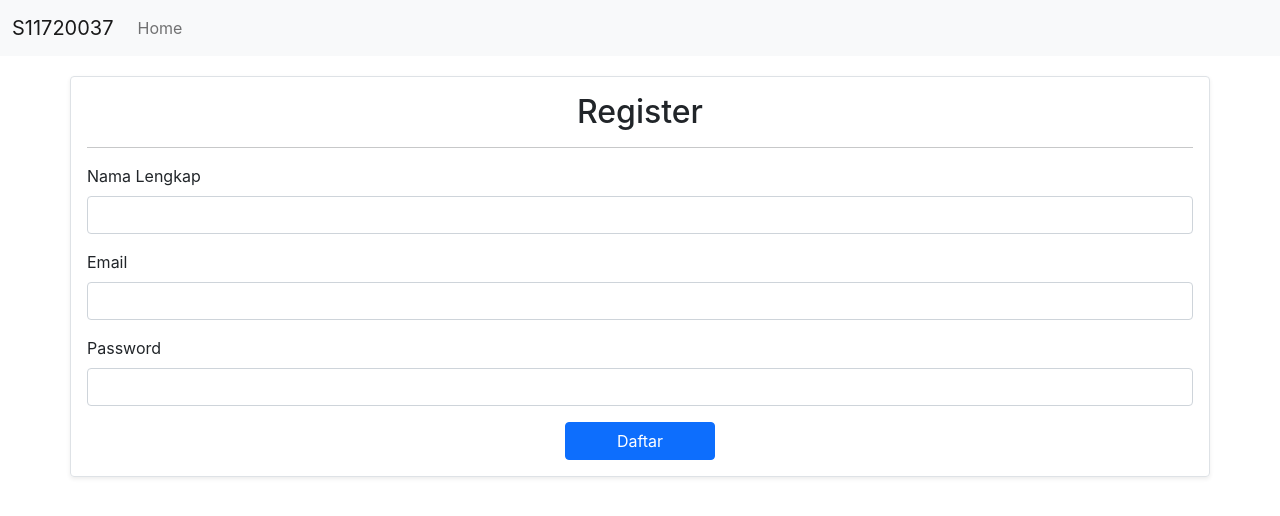
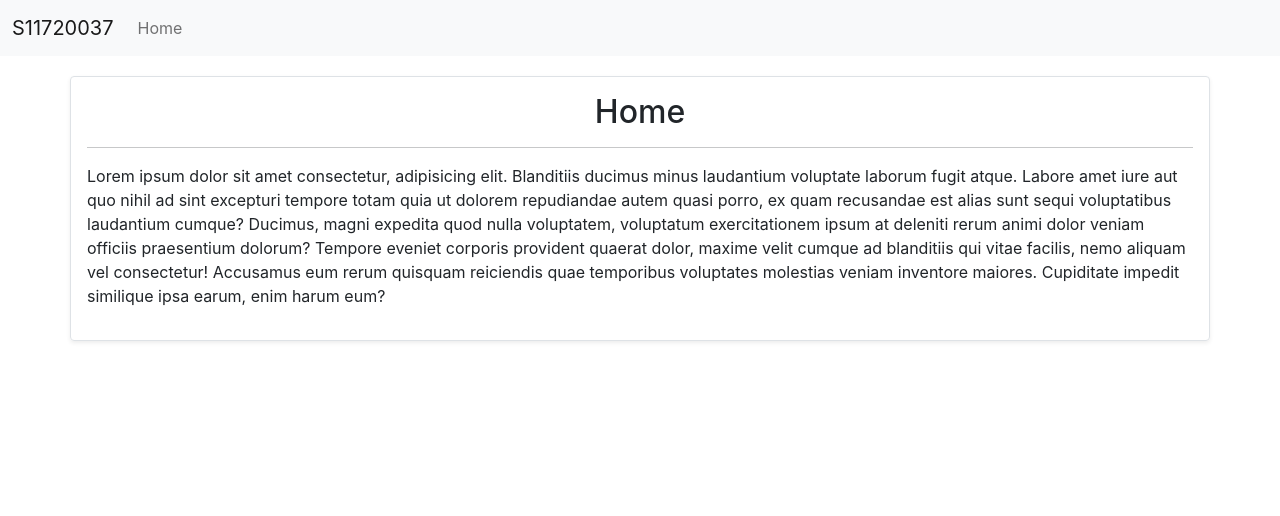
Before and after one commit to S11720037/backend-exercise-6, a React (Create React App) app: page / in a window 1280 px wide. Shown: the top 516 px of the page. Built offline with nearby package versions, Linux system fonts and the light colour scheme.

Commit message:
adding Home page

```diff
--- /dev/null
+++ b/src/pages/Home/index.js
@@ -0,0 +1,23 @@
+function Home() {
+  return (
+    <div>
+      <h2 className="text-center">Home</h2>
+      <hr />
+      <p>
+        Lorem ipsum dolor sit amet consectetur, adipisicing elit. Blanditiis
+        ducimus minus laudantium voluptate laborum fugit atque. Labore amet iure
+        aut quo nihil ad sint excepturi tempore totam quia ut dolorem
+        repudiandae autem quasi porro, ex quam recusandae est alias sunt sequi
+        voluptatibus laudantium cumque? Ducimus, magni expedita quod nulla
+        voluptatem, voluptatum exercitationem ipsum at deleniti rerum animi
+        dolor veniam officiis praesentium dolorum? Tempore eveniet corporis
+        provident quaerat dolor, maxime velit cumque ad blanditiis qui vitae
+        facilis, nemo aliquam vel consectetur! Accusamus eum rerum quisquam
+        reiciendis quae temporibus voluptates molestias veniam inventore
+        maiores. Cupiditate impedit similique ipsa earum, enim harum eum?
+      </p>
+    </div>
+  );
+}
+
+export default Home;
--- a/src/pages/index.js
+++ b/src/pages/index.js
@@ -1,4 +1,5 @@
 import Register from "./Register";
 import Login from "./Login";
+import Home from "./Home";
 
-export { Register, Login };
+export { Register, Login, Home };
--- a/src/routes/index.js
+++ b/src/routes/index.js
@@ -1,16 +1,19 @@
 import { BrowserRouter as Router, Switch, Route } from "react-router-dom";
 
-import { Register, Login } from "../pages";
+import { Register, Login, Home } from "../pages";
 
 function Routes() {
   return (
     <Router>
       <Switch>
         <Route exact path="/">
-          <Register />
+          <Home />
         </Route>
         <Route path="/login">
           <Login />
+        </Route>
+        <Route path="/register">
+          <Register />
         </Route>
       </Switch>
     </Router>
```
